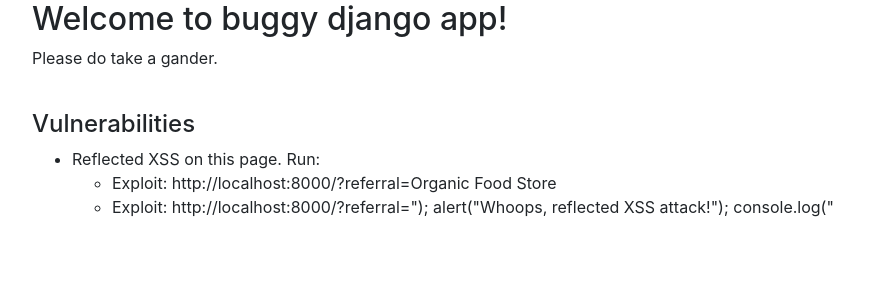
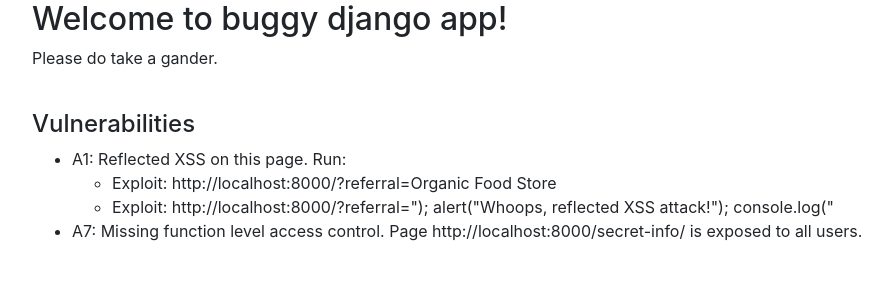
Before and after one commit to AndrewGHC/buggy_django_app, a Django app: page / in a window 1280 px wide. Shown: the part 56-356 px from the top of the page, without its empty margins (68-956 px from the left). Run offline with Django 3.2, Linux system fonts and the light colour scheme; some libraries are stand-ins or nearby versions.

Commit message:
2. App is vulnerable due to missing function level access control
Visit http://localhost:8000/secret-info/ to exploit.

```diff
--- a/buggy_django_app/templates/pages/home.html
+++ b/buggy_django_app/templates/pages/home.html
@@ -13,11 +13,16 @@
 
       <h4>Vulnerabilities</h4>
       <ul>
-        <li>Reflected XSS on this page. Run:
+        <li>
+          A1: Reflected XSS on this page. Run:
           <ul>
             <li>Exploit: http://localhost:8000/?referral=Organic Food Store</li>
             <li>Exploit: http://localhost:8000/?referral="); alert("Whoops, reflected XSS attack!"); console.log("</li>
           </ul>
+        </li>
+
+        <li>
+          A7: Missing function level access control. Page http://localhost:8000/secret-info/ is exposed to all users.
         </li>
       </ul>
     </div>
@@ -30,7 +35,8 @@
     var referral = urlParams.get("referral");
     var stringToEval = 'alert("Thank you for visiting from ' + referral + '")';
 
-    eval(stringToEval);
+    if (urlParams.has('referral'))
+      eval(stringToEval);
   </script>
 
 </div>
--- a/config/settings/common.py
+++ b/config/settings/common.py
@@ -231,7 +231,7 @@
 # Some really nice defaults
 ACCOUNT_AUTHENTICATION_METHOD = 'username'
 ACCOUNT_EMAIL_REQUIRED = True
-ACCOUNT_EMAIL_VERIFICATION = 'mandatory'
+ACCOUNT_EMAIL_VERIFICATION = 'none'
 
 ACCOUNT_ALLOW_REGISTRATION = env.bool('DJANGO_ACCOUNT_ALLOW_REGISTRATION', True)
 ACCOUNT_ADAPTER = 'buggy_django_app.users.adapters.AccountAdapter'
--- a/config/urls.py
+++ b/config/urls.py
@@ -11,6 +11,7 @@
 urlpatterns = [
     url(r'^$', TemplateView.as_view(template_name='pages/home.html'), name='home'),
     url(r'^about/$', TemplateView.as_view(template_name='pages/about.html'), name='about'),
+    url(r'^secret-info/$', TemplateView.as_view(template_name='pages/secret-info.html'), name='secret'),
 
     # Django Admin, use {% url 'admin:index' %}
     url(settings.ADMIN_URL, admin.site.urls),
```
Also changed, not shown: buggy_django_app/templates/pages/secret-info.html (added, +7 -0 lines).
